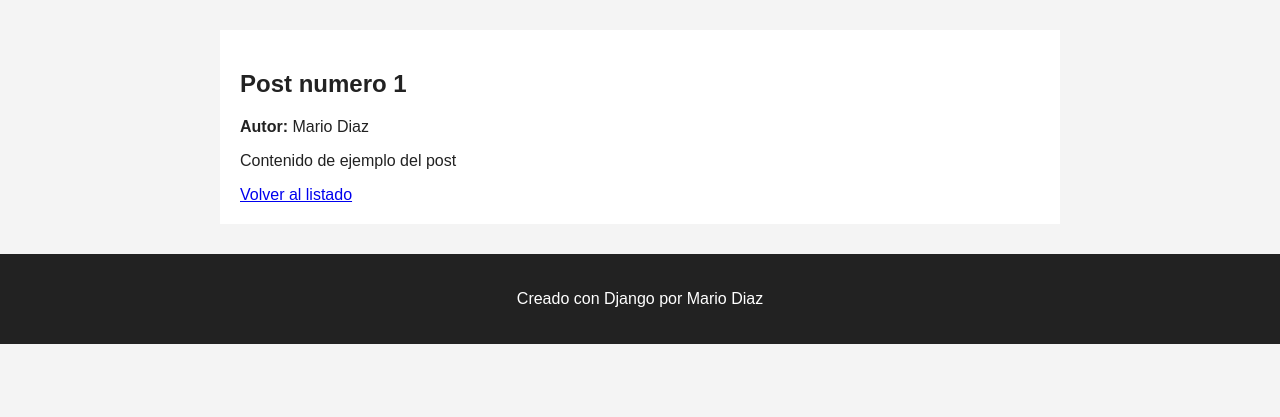
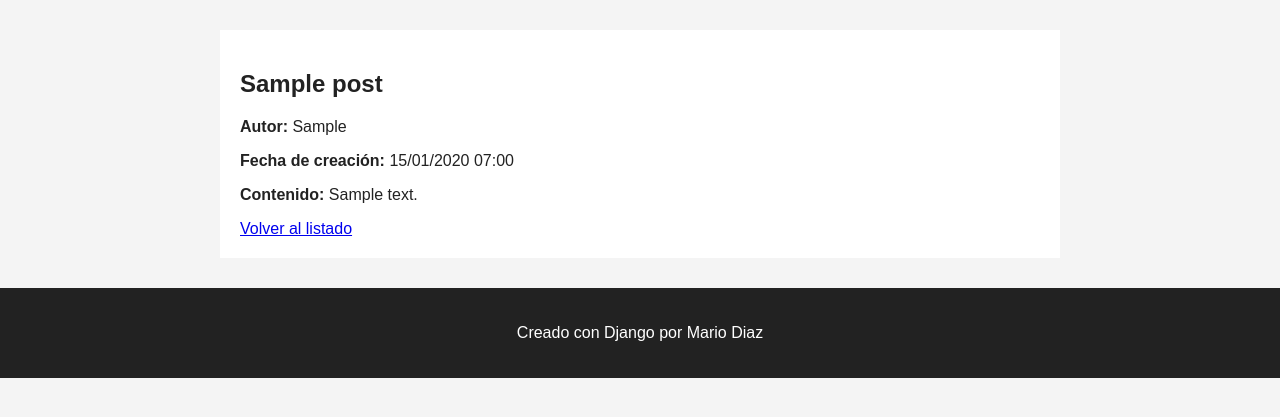
Before and after one commit to mariodiaz1375/django_blog_project, a Django app: page /posts/1/ in a window 1280 px wide. Shown: the part 105-522 px from the top of the page. Run offline with Django 5.2, Linux system fonts and the light colour scheme; tables that the repository leaves empty hold one stand-in row (values such as "Sample post").

Commit message:
se agrego orm a views, se actualizo detalle_post.html

```diff
--- a/posts/templates/posts/detalle_post.html
+++ b/posts/templates/posts/detalle_post.html
@@ -4,7 +4,8 @@
     <article>
         <h2>{{ post.titulo }}</h2>
         <p><strong>Autor:</strong> {{ post.autor }}</p>
-        <p>{{ post.contenido }}</p>
+        <p><strong>Fecha de creación:</strong> {{ post.fecha_creacion|date:"d/m/Y H:i" }}</p>
+        <p><strong>Contenido:</strong> {{ post.contenido }}</p>
     </article>
     <a href="{% url 'lista_posts' %}">Volver al listado</a>
 {% endblock %}
--- a/posts/views.py
+++ b/posts/views.py
@@ -1,5 +1,6 @@
 from django.http import HttpResponse
 from django.shortcuts import render
+from .models import Post
 
 # Create your views here.
 def inicio(request):
@@ -9,13 +10,13 @@ def inicio(request):
 #     return HttpResponse("Lista de posts del blog")
 
 def lista_posts(request):
-    posts = [
-        {"id": 1, "titulo": "Mi primer post", "autor": "Ana"},
-        {"id": 2, "titulo": "Aprendiendo Django", "autor": "Luis"},
-        {"id": 3, "titulo": "Rutas y vistas", "autor": "Marta"},
-    ]
+    posts = Post.objects.filter(estado='publicado').order_by("-fecha_creacion")
 
-    return render(request, "posts/lista_posts.html", {"posts": posts})
+    context = {
+        "posts": posts,
+    }
+
+    return render(request, "posts/lista_posts.html", context)
 
 def contacto(request):
     contacto = {
@@ -25,10 +26,9 @@ def contacto(request):
     return render(request, "posts/contacto.html", {"contacto": contacto})
 
 def detalle_post(request, post_id):
-    post = {
-        "id": post_id,
-        "titulo": f"Post numero {post_id}",
-        "contenido": "Contenido de ejemplo del post",
-        "autor": "Mario Diaz",
-    }
+    try:
+        post = Post.objects.get(id=post_id)
+    except Post.DoesNotExist:
+        return HttpResponse("El post no existe.")
+
     return render(request, "posts/detalle_post.html", {"post": post})
```
Also changed, not shown: posts/models.py (line endings or trailing spaces).
